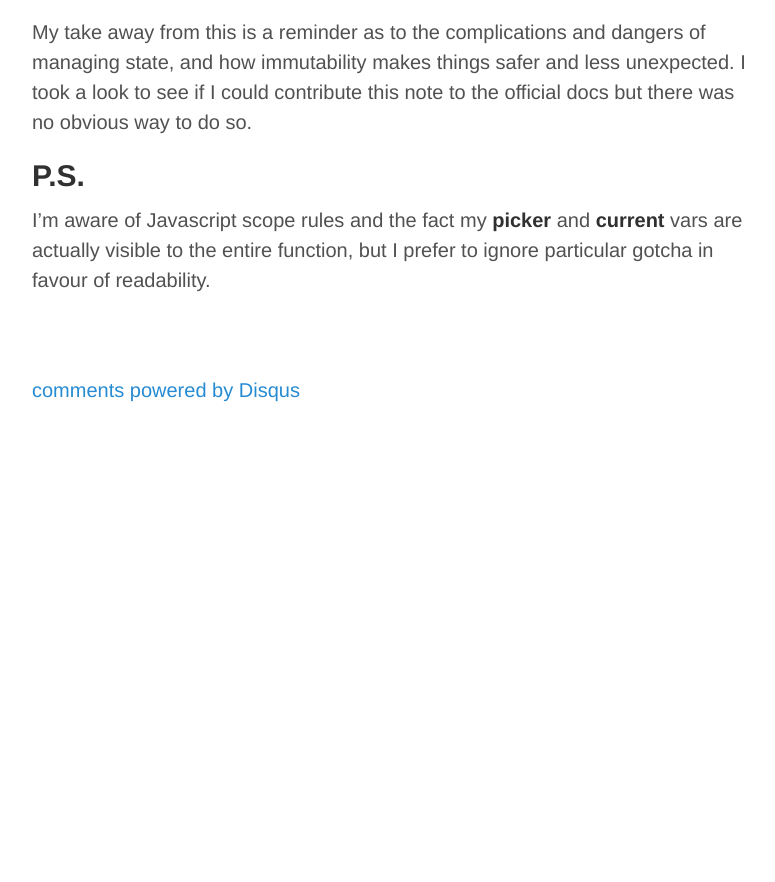
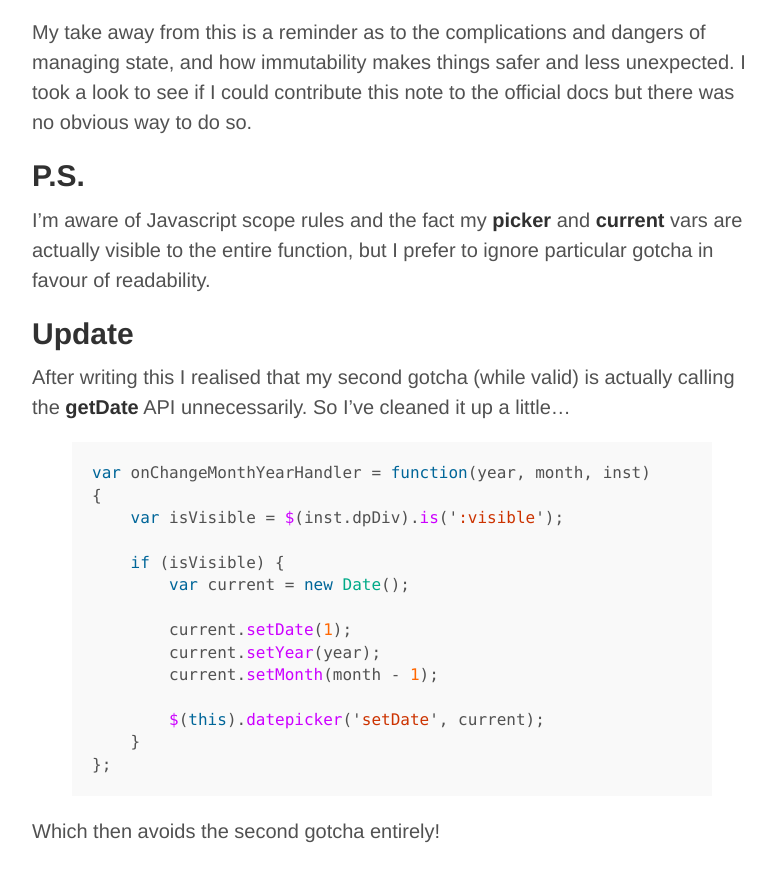
Before and after one commit to rodnaph/rodnaph.github.io, a Jekyll site: the page built from _posts/2015-01-26-jquery-ui-on-year-month-change-gotcha.md, in a window 1280 px wide and 900 px high, scrolled down 3019 px. Shown: the top 882 px of the window, without its empty margins (248-1023 px from the left). Built offline with Jekyll 4.4.1, drawn with Linux system fonts in a browser that asks for light colours; Markdown is read by kramdown in place of the engine named in the settings; comment, search, counter and statistics services are not loaded; before the commit the page ends 3424 px from its top, so only the background shows below that; some of the changed text lies outside the part shown.

Commit message:
update for jquery ui gotchas

```diff
--- a/_posts/2015-01-26-jquery-ui-on-year-month-change-gotcha.md
+++ b/_posts/2015-01-26-jquery-ui-on-year-month-change-gotcha.md
@@ -5,7 +5,7 @@ title: jQuery UI onChangeMonthYear Event Gotchas
 
 Today involved fixing a bug where I have a some date fields that use the
 **datepicker** component from jQuery UI, and I've added some helper links next
-to them when you can set the year to 3, 6 12, etc months in the future. The bug
+to them when you can set the date to 3, 6 12, etc months in the future. The bug
 reported was that these links only work the _second time_ they are clicked.
 Hmmm...
 
@@ -126,3 +126,27 @@ there was no obvious way to do so.
 I'm aware of Javascript scope rules and the fact my **picker** and **current**
 vars are actually visible to the entire function, but I prefer to ignore
 particular gotcha in favour of readability.
+
+## Update
+
+After writing this I realised that my second gotcha (while valid) is actually
+calling the **getDate** API unnecessarily. So I've cleaned it up a little...
+
+{% highlight javascript %}
+var onChangeMonthYearHandler = function(year, month, inst)
+{
+    var isVisible = $(inst.dpDiv).is(':visible');
+
+    if (isVisible) {
+        var current = new Date();
+
+        current.setDate(1);
+        current.setYear(year);
+        current.setMonth(month - 1);
+
+        $(this).datepicker('setDate', current);
+    }
+};
+{% endhighlight %}
+
+Which then avoids the second gotcha entirely!
```
